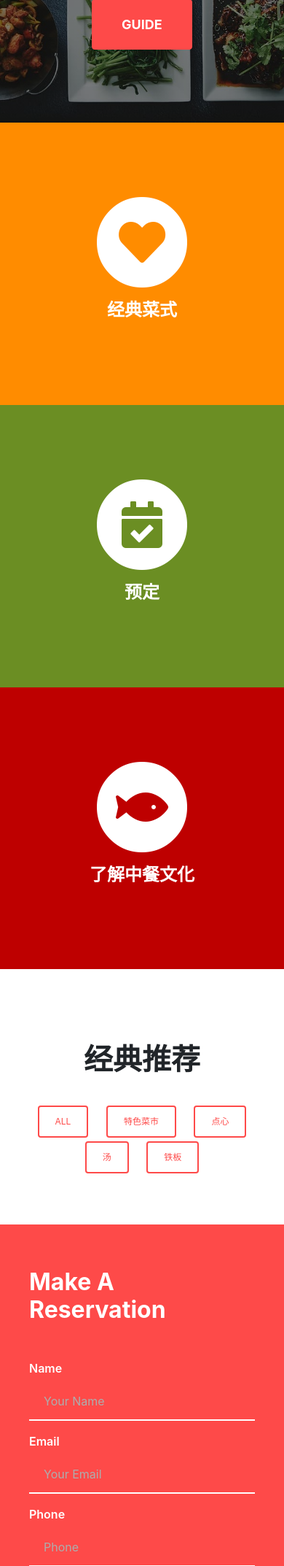
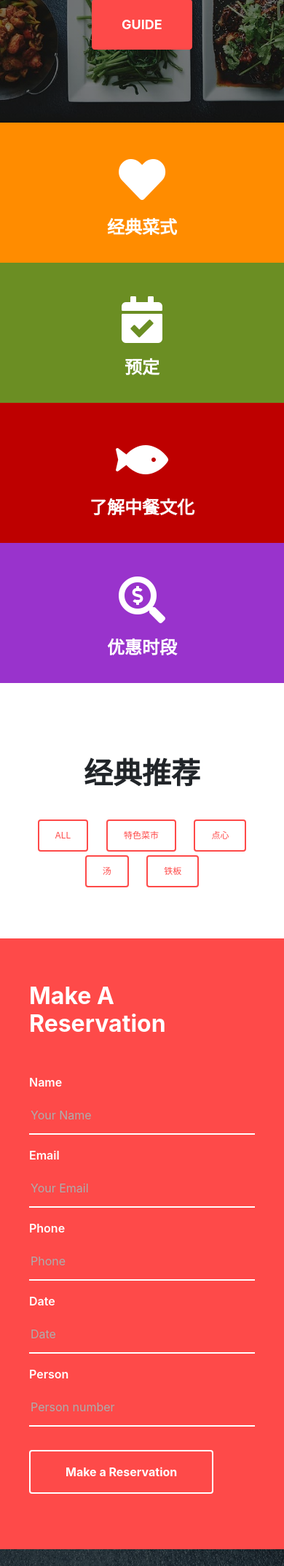
Before and after one commit to KingsleyGU/magasasa, a PHP site: page / in a window 390 px wide. Shown: the part 273-2419 px from the top of the page at 73% size. Run offline with PHP 8.4, Linux system fonts and the light colour scheme; data that the repository does not hold is empty; some libraries are stand-ins or nearby versions; some web fonts are replaced.

Commit message:
make changes@

```diff
--- a/css/agency.css
+++ b/css/agency.css
@@ -57,6 +57,10 @@ h6,.shop-name {
 @media (min-width: 768px) {
   section {
     padding: 150px 0;
+  }
+  .guide-choice {
+    padding-top: 100px;
+    padding-bottom: 100px;
   }
 }
 
@@ -253,7 +257,6 @@ header.masthead .intro-text .intro-heading {
 }
 
 .service-heading {
-  margin: 15px 0;
   text-transform: none;
 }
 
--- a/index.php
+++ b/index.php
@@ -19,29 +19,34 @@
   <section class="page-section" id="services" style="padding: 0px;">
   <div class="container-fluid px-0">
       <div class="row text-center">
-        <div class="col-md-4 guide-choice guide-choice-classy animatable bounceInLeft">
+        <div class="col-md-3 col-sm-6 guide-choice guide-choice-classy animatable bounceInLeft">
           <a href="index.php#portfolio">
           <span class="fa-stack fa-4x">
-            <i class="fas fa-circle fa-stack-2x text-primary text-home-main"></i>
-            <i class="fas fa-heart fa-stack-1x fa-inverse"></i>
+            <i class="fas fa-heart fa-inverse"></i>
           </span></a>
           <h4 class="service-heading">经典菜式</h4>
         </div>
-        <div class="col-md-4 guide-choice guide-choice-reserve animatable bounceIn">
+        <div class="col-md-3 col-sm-6 guide-choice guide-choice-reserve animatable bounceIn">
         <a href="#info">
           <span class="fa-stack fa-4x">
-            <i class="fas fa-circle fa-stack-2x text-primary"></i>
-            <i class="fas fa-calendar-check fa-stack-1x fa-inverse"></i>
+
+            <i class="fas fa-calendar-check fa-inverse"></i>
           </span></a>
           <h4 class="service-heading">预定</h4>
         </div>
-        <div class="col-md-4 guide-choice guide-choice-culture animatable bounceInRight">
+        <div class="col-md-3 col-sm-6  guide-choice guide-choice-culture animatable bounceIn">
           <a href="tradition.php">
           <span class="fa-stack fa-4x">
-            <i class="fas fa-circle fa-stack-2x text-primary text-home-main"></i>
-            <i class="fas fa-fish fa-stack-1x fa-inverse"></i>
+            <i class="fas fa-fish fa-inverse"></i>
           </span></a>
           <h4 class="service-heading">了解中餐文化</h4>
+        </div>
+        <div class="col-md-3 col-sm-6  guide-choice guide-choice-discount animatable bounceInRight">
+          <a href="tradition.php">
+          <span class="fa-stack fa-4x">
+            <i class="fas fa-search-dollar fa-inverse"></i>
+          </span></a>
+          <h4 class="service-heading">优惠时段</h4>
         </div>
       </div>
     </div>
--- a/sections/header.php
+++ b/sections/header.php
@@ -112,8 +112,8 @@ text-align: center;
     border: none;
     border-bottom: 2px solid #fff;
     border-radius: 0px;
-    padding-left: 20px;
     width: 100%;
+    color: #fff;
 }
 .ftco-footer-widget .open-hours li span {
     width: 100%;
@@ -264,29 +264,27 @@ h1 {
   }
 }
 .guide-choice{
-  padding-top: 100px;
-  padding-bottom: 100px;
   color: #fff;
+  padding-bottom: 25px;
+  padding-top: 15px;
 }
 .guide-choice-classy{
   background-color: #FF8C00;
 }
-.guide-choice-classy .fa-inverse{
-  color: #FF8C00 !important;
-}
+
 
 .guide-choice-culture{
   background-color: #be0000;
 }
-.guide-choice-culture .fa-inverse{
-  color: #be0000 !important;
-}
+
 .guide-choice-reserve{
   background-color: #6B8E23;
 }
-.guide-choice-reserve .fa-inverse{
-  color: #6B8E23 !important;
+
+.guide-choice-discount{
+  background-color: #9933CC;
 }
+
 .info-address{
   background-color: #6B8E23;
   color: #fff;
@@ -914,7 +912,22 @@ padding:60px 40px !important;
   text-align: center;
   font-size: 20px;
 }
-
+.fa-stack{
+  height: 1.8em !important;
+}
+.map-container{
+overflow:hidden;
+padding-bottom:56.25%;
+position:relative;
+height:0;
+}
+.map-container iframe{
+left:0;
+top:0;
+height:100%;
+width:100%;
+position:absolute;
+}
 </style>
 </head>
 
--- a/sections/info.php
+++ b/sections/info.php
@@ -66,8 +66,8 @@
           <div class="heading-section mb-5 animatable bounceIn">
             <h2 class="mb-4">Address</h2>
           </div>
-          <div class="embed-responsive embed-responsive-16by9 animatable bounceIn" style="border: 4px solid #fff;">
-          <iframe class="embed-responsive-item " src="https://www.google.com/maps/embed?pb=!1m18!1m12!1m3!1d2265.7612785780457!2d10.379067450948767!3d55.39707072674371!2m3!1f0!2f0!3f0!3m2!1i1024!2i768!4f13.1!3m3!1m2!1s0x464cdffa301d4499%3A0xe40e69dd8a328d1e!2sKongensgade+41%2C+5000+Odense!5e0!3m2!1sen!2sdk!4v1551021237881" frameborder="0" style="border:0; width: 100%; height:auto; min-height: 600px;" allowfullscreen></iframe>
+          <div id="map-container-google-1" class="z-depth-1-half map-container" style="min-height: 300px">
+           <iframe class="embed-responsive-item " src="https://www.google.com/maps/embed?pb=!1m18!1m12!1m3!1d2265.7612785780457!2d10.379067450948767!3d55.39707072674371!2m3!1f0!2f0!3f0!3m2!1i1024!2i768!4f13.1!3m3!1m2!1s0x464cdffa301d4499%3A0xe40e69dd8a328d1e!2sKongensgade+41%2C+5000+Odense!5e0!3m2!1sen!2sdk!4v1551021237881" frameborder="0" style="border:0; width: 100%; height:auto; min-height: 600px;" allowfullscreen allowfullscreen></iframe>
           </div>
       </div>
 
--- a/sections/portfolio.php
+++ b/sections/portfolio.php
@@ -36,7 +36,7 @@ require("api/get_food_item.php");
              $category = "web";
            }
         ?>
-          <div class="col-lg-4 col-md-6 portfolio-item filter-<?php echo $category;?>" style="padding: 15px; margin: 0px;">
+          <div class="col-lg-3 col-md-6 portfolio-item filter-<?php echo $category;?>" style="padding: 15px; margin: 0px;">
             <a class="portfolio-link animatable bounceIn" data-toggle="modal" href="#portfolioModal<?php echo $foodItem->id;?>">
               <div class="portfolio-hover">
                 <div class="portfolio-hover-content">
```
Also changed, not shown: img/gulurou.png (added).
